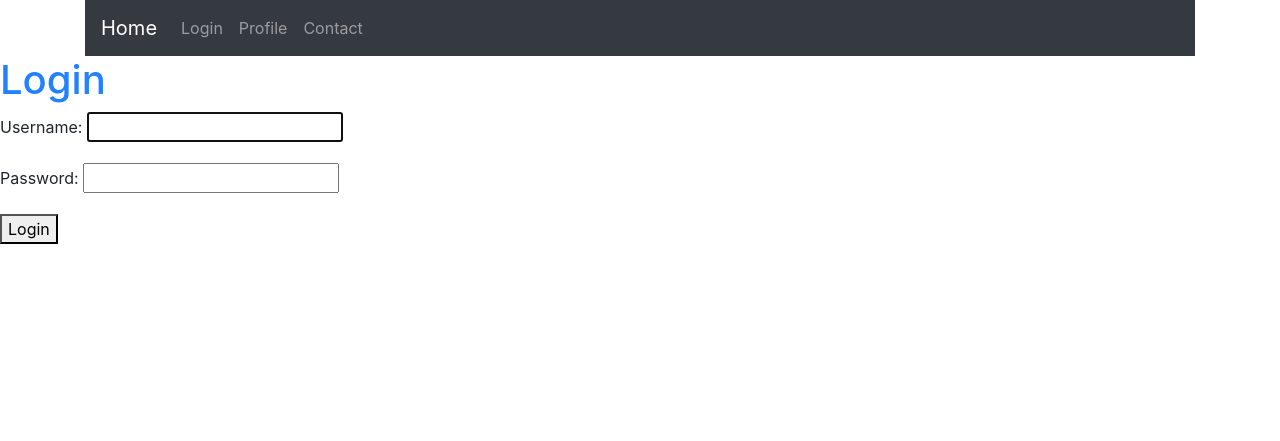
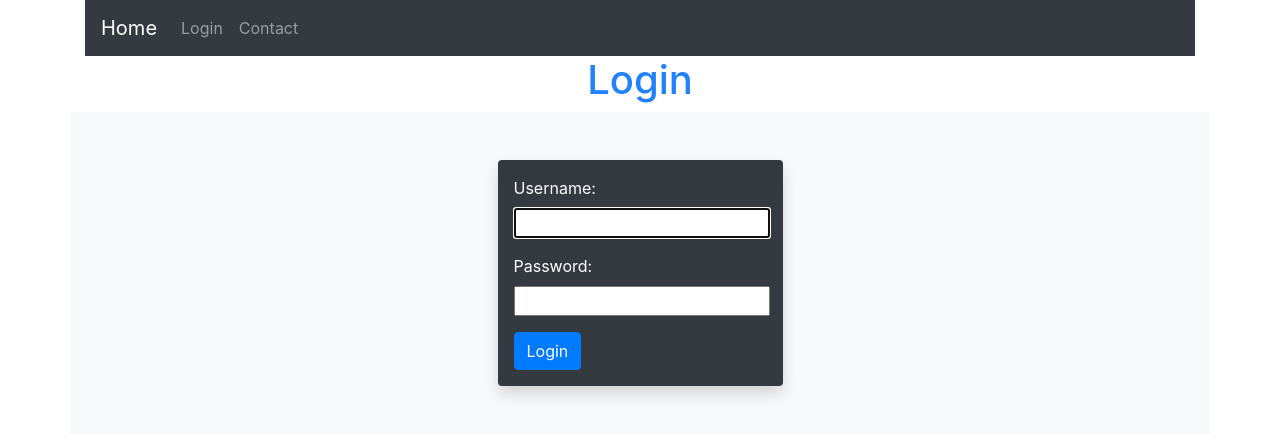
Before and after one commit to alexfuerst93/fitnessapp, a Django app: page /login/ in a window 1280 px wide. Shown: the top 441 px of the page. Run offline with Django 3.2, Linux system fonts and the light colour scheme; some libraries are stand-ins or nearby versions.

Commit message:
made some design improvements to user auth

```diff
--- a/userprofile/static/userprofile/style.css
+++ b/userprofile/static/userprofile/style.css
@@ -1,5 +1,6 @@
 h1 {
     color: #2181ff;
+    text-align: center;
 }
 
 h3 {
--- a/userprofile/templates/userprofile/base.html
+++ b/userprofile/templates/userprofile/base.html
@@ -26,10 +26,10 @@
         <div class="navbar-nav">
             {% if user.is_authenticated %}
             <p>Logged In as {{ user.username }}</p>
+            <a href="{% url 'profile' %}" class="nav-item- nav-link">Profile</a>
             {% else %}
             <a href="{% url 'loginuser' %}" class="nav-item- nav-link">Login</a>
             {% endif %}
-            <a href="{% url 'profile' %}" class="nav-item- nav-link">Profile</a>
             <a href="{% url 'contact' %}" class="nav-item- nav-link">Contact</a>
             {% if user.is_authenticated %}
                 <form action="{% url 'logoutuser' %}" method="post">
--- a/userprofile/templates/userprofile/loginuser.html
+++ b/userprofile/templates/userprofile/loginuser.html
@@ -1,12 +1,20 @@
 {% extends 'userprofile/base.html' %}
 {% block content %}
 
+<div class="container">
 <h1>Login</h1>
-<h2>{{ error }}</h2>
-<form method="POST" action="">
-    {% csrf_token %}
-    {{ form.as_p }}
-    <button type="submit">Login</button>
-</form>
 
+<div class="row justify-content-center bg-light">
+    <div class="col-3 my-5 p-3 text-white bg-dark shadow rounded">
+    <form action="" method="post">
+        {% csrf_token %}
+        {% if error %}<p class="bg-danger p-2">[Icon] {{ error }}</p>{% endif %}
+        <p>{{ form.username.label_tag }}<br> {{ form.username }}</p>
+        <p>{{ form.password.label_tag }}<br> {{ form.password }}</p>
+        <button type="submit" class="btn btn-primary">Login</button>
+    </form>
+    </div>
+</div>
+
+</div>
 {% endblock %}
--- a/userprofile/templates/userprofile/profile.html
+++ b/userprofile/templates/userprofile/profile.html
@@ -128,8 +128,8 @@
 {% endfor %}
 </div>
 
-<h2>View all your completed mesocycles!</h2>
-<a href="{% url 'configure' %}" class="btn btn-primary">Configure you next mesocycle!</a>
+<h2>View all your completed macrocycles!</h2>
+<a href="{% url 'configure' %}" class="btn btn-primary">Configure you next macrocycle!</a>
 
 {% for cycle in cycles %}
 <a href="{% url 'workout' cycle %}" class="btn btn-success">{{ cycle }}</a>
--- a/userprofile/views.py
+++ b/userprofile/views.py
@@ -18,24 +18,25 @@ def startpage(request):
     if request.method == "GET":
         return render(request, "userprofile/startpage.html", {"create_user" : UserCreationForm()})
     else:
+        # case 1: passwords do not match
+        # case 2: user already exists
         if request.POST["password1"] == request.POST["password2"]:
             try:
                 user = User.objects.create_user(request.POST["username"], password=request.POST["password1"])
                 user.save()
                 login(request, user)
-                return redirect("profile") # render creates content and issues status code 200 / redirect issues a 302 to the browser
+                return redirect("profile")
             except IntegrityError:
-                return render(request, "userprofile/startpage.html", {"create_user" : UserCreationForm(), "error" : "User already exists"})
+                return render(request, "userprofile/startpage.html", {"create_user" : UserCreationForm(), "error" : "User already exists!"})
         else:
-            return render(request, "userprofile/startpage.html", {"create_user" : UserCreationForm(), "error" : "Passwords do not match"})
-                # all about users: https://docs.djangoproject.com/en/3.2/topics/auth/default/
+            return render(request, "userprofile/startpage.html", {"create_user" : UserCreationForm(), "error" : "Passwords do not match!"})
 
 def profile(request):
     #databases
     max_vals = MaxValue.objects.filter(user_id=request.user)
     exercises = Exercise_Pool.objects.filter(user_id=request.user)
     workout = WorkoutPlan.objects.filter(user_id=request.user)
-    #form
+    #forms
     add_exercise = Exercise_Pool_Form()
     form_maxval = CreateMaxValue()
 
@@ -135,7 +136,7 @@ def loginuser(request):
     else:
         user = authenticate(request, username=request.POST["username"], password=request.POST["password"])
         if user is None:
-            return render(request, 'userprofile/loginuser.html', {'form' : AuthenticationForm(), 'error' : "User not found / Or password did not match"})
+            return render(request, 'userprofile/loginuser.html', {'form' : AuthenticationForm(), 'error' : "User not found or password did not match!"})
         else:
             login(request, user)
             return redirect('profile')
```
Also changed, not shown: userprofile/templates/userprofile/startpage.html (+15 -9 lines), db.sqlite3.
